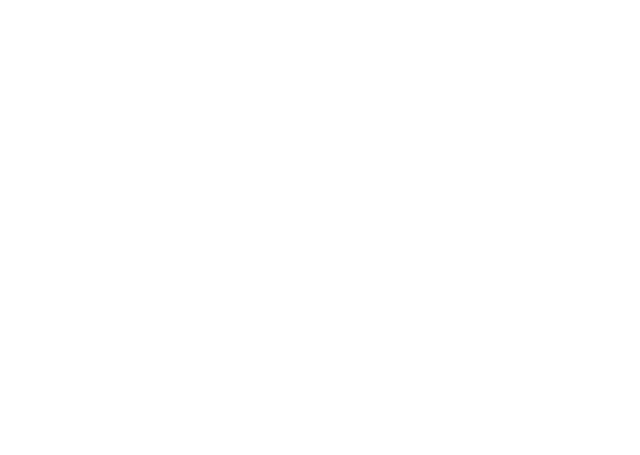
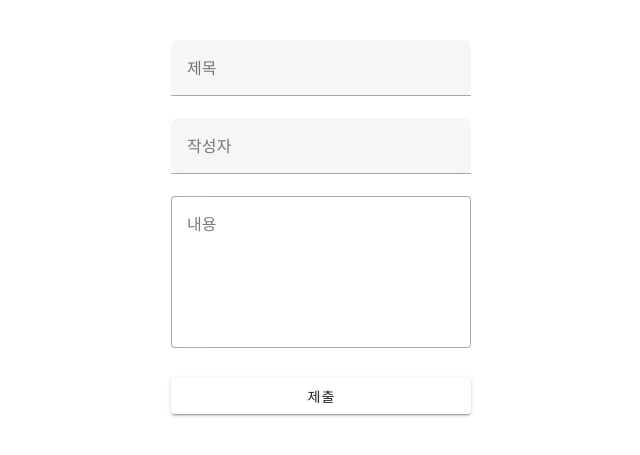
Before and after one commit to chan0o0seo/scy_test_frontend, a Vue app: page /write in a window 1280 px wide. Before the commit this address had no page. Shown: the part 173-628 px from the top of the page, without its empty margins (319-959 px from the left). Built offline with nearby package versions, Linux system fonts and the light colour scheme.

Commit message:
목록이랑 게시글 작성 vue 추가

```diff
--- a/src/App.vue
+++ b/src/App.vue
@@ -1,5 +1,5 @@
 <script setup>
-
+import { RouterView } from 'vue-router';
 </script>
 
 <template>
--- /dev/null
+++ b/src/api/index.js
@@ -0,0 +1,27 @@
+import axios from 'axios';
+
+const getList = async () => {
+    console.log("getList 호출");
+    try {
+      const response = await axios.get(`http://localhost:8080/board/list`);
+      console.log("받아온 데이터:", response.data);
+      return response.data;
+    } catch (error) {
+      return null;
+    }
+  };
+
+  const write = async (title,writer,content) => {
+    console.log("write 호출");
+    try {
+      const response = await axios.post(`http://localhost:8080/board/write`,{
+        title,
+        writer,
+        content
+      });
+      return response.data;
+    } catch (error) {
+      return null;
+    }
+  };
+export default {getList, write};
--- /dev/null
+++ b/src/components/BoardList.vue
@@ -0,0 +1,48 @@
+<script setup>
+import { ref } from 'vue'
+import api from '../api';
+import { useRouter } from 'vue-router';
+import { onMounted } from 'vue';
+
+const router = useRouter();
+
+
+// 데이터를 저장할 ref 변수
+const boards = ref([]);
+
+// 데이터 가져오는 함수
+const list = async () => {
+  console.log('getList');
+  try {
+    const res = await api.getList(); // API 호출
+    if (res && res.data) {
+      boards.value = res.data; // 응답 데이터를 boards에 저장
+    }
+    console.log(res);
+  } catch (err) {
+    console.log(err);
+  }
+}
+const goToBoardDetail = (boardIdx) => {
+  router.push({ name: 'board_detail', params: { idx: boardIdx } })
+}
+onMounted(() => {
+  list();
+})
+</script>
+
+<template>
+  <h1>Board List</h1>
+  <button @click="$router.push({ name: 'board_write' })">글쓰기</button>
+    <!-- boards 배열을 v-for로 반복하여 각 게시글을 출력 -->
+    <div v-for="board in boards" :key="board.idx" class="board" @click="goToBoardDetail(board.idx)">
+      <h2>{{ board.title }}</h2>
+      <p>{{ board.content }}</p>
+      <p><strong>Writer:</strong> {{ board.writer }}</p>
+
+
+    </div>
+  </template>
+
+<style scoped>
+</style>
--- /dev/null
+++ b/src/components/BoardWrite.vue
@@ -0,0 +1,39 @@
+<script setup>
+import { ref } from 'vue'
+import api from '../api';
+
+const title = ref();
+const writer = ref();
+const content = ref();
+
+const submit = async () => {
+  try {
+    const response = await api.write(title.value, writer.value, content.value);
+    console.log('게시글 작성 성공:', response);
+  } catch (error) {
+    console.log('게시글 작성 실패:', error);
+  }
+}
+
+</script>
+
+<template>
+  <v-sheet class="mx-auto" width="300">
+    <v-form @submit.prevent="submit">
+      <v-text-field
+        v-model="title"
+        label="제목"
+      ></v-text-field>
+      <v-text-field
+        v-model="writer"
+        label="작성자"
+      ></v-text-field>
+      <v-textarea v-model="content" label="내용" variant="outlined"></v-textarea>
+      <v-btn class="mt-2" type="submit" block>제출</v-btn>
+    </v-form>
+  </v-sheet>
+
+</template>
+
+<style scoped>
+</style>
--- a/src/components/Main.vue
+++ b/src/components/Main.vue
@@ -1,12 +1,26 @@
 <script setup>
 import { ref } from 'vue'
+import { RouterView } from 'vue-router';
+import api from '../api';
+import { useRouter } from 'vue-router';
 
+const router = useRouter();
 
+const list = async () => {
+  console.log('getList');
+
+  try {
+    const res = await api.getList();
+    console.log(res);
+  } catch (err) {
+    console.log(err);
+  }
+}
 </script>
 
 <template>
-  <h1> this is main</h1>
-  <v-btn>v btn 입니다</v-btn>
+  <!-- 클릭 이벤트에서 메서드 호출 시 () 없이 메서드 이름만 사용 -->
+  <RouterView />
 </template>
 
 <style scoped>
--- a/src/router/index.js
+++ b/src/router/index.js
@@ -1,5 +1,7 @@
 import { createMemoryHistory, createRouter, createWebHistory } from 'vue-router'
 import Main from '../components/Main.vue'
+import BoardList from '../components/BoardList.vue'
+import BoardWrite from '../components/BoardWrite.vue'
 
 const routes = createRouter({
   history: createWebHistory(), //createWebHistory(), -> for browser history
@@ -7,7 +9,10 @@ const routes = createRouter({
     {
       path: '/',
       component: Main,
-      name: 'main'
+      children: [
+        {path: '', component: BoardList, name: 'board_list'},
+        {path: 'write', component: BoardWrite, name: 'board_write'},
+      ]
     }
 
   ],
```
Also changed, not shown: src/axios.js (deleted).
